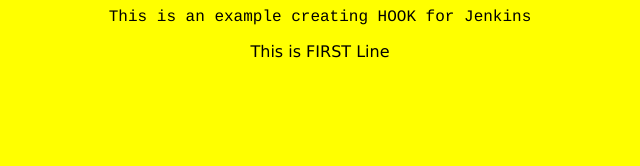
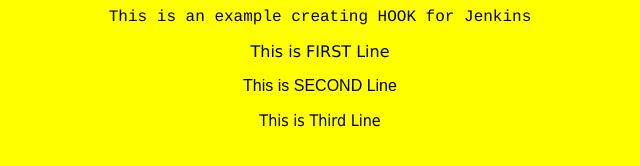
Before and after one commit to vadimmazhar/2nd-awsjks-githubhook-proj, a plain HTML site: page index.html in a window 1280 px wide. Shown: the whole page, without its empty margins (320-960 px from the left). Drawn offline with Linux system fonts and the light colour scheme.

Commit message:
-c3- add 2 line

```diff
--- a/index.html
+++ b/index.html
@@ -5,5 +5,8 @@
   <body   align=center  bgcolor=yellow>
     <p style="font-family:courier;">This is an example creating HOOK for Jenkins </p>
     <p style="font-family:verdana;">This is FIRST Line</p>
+
+    <p style="font-family:arial;">This is SECOND Line</p>
+    <p style="font-family:Tahoma;">This is Third Line</p>
   </body>
 </html>
```
